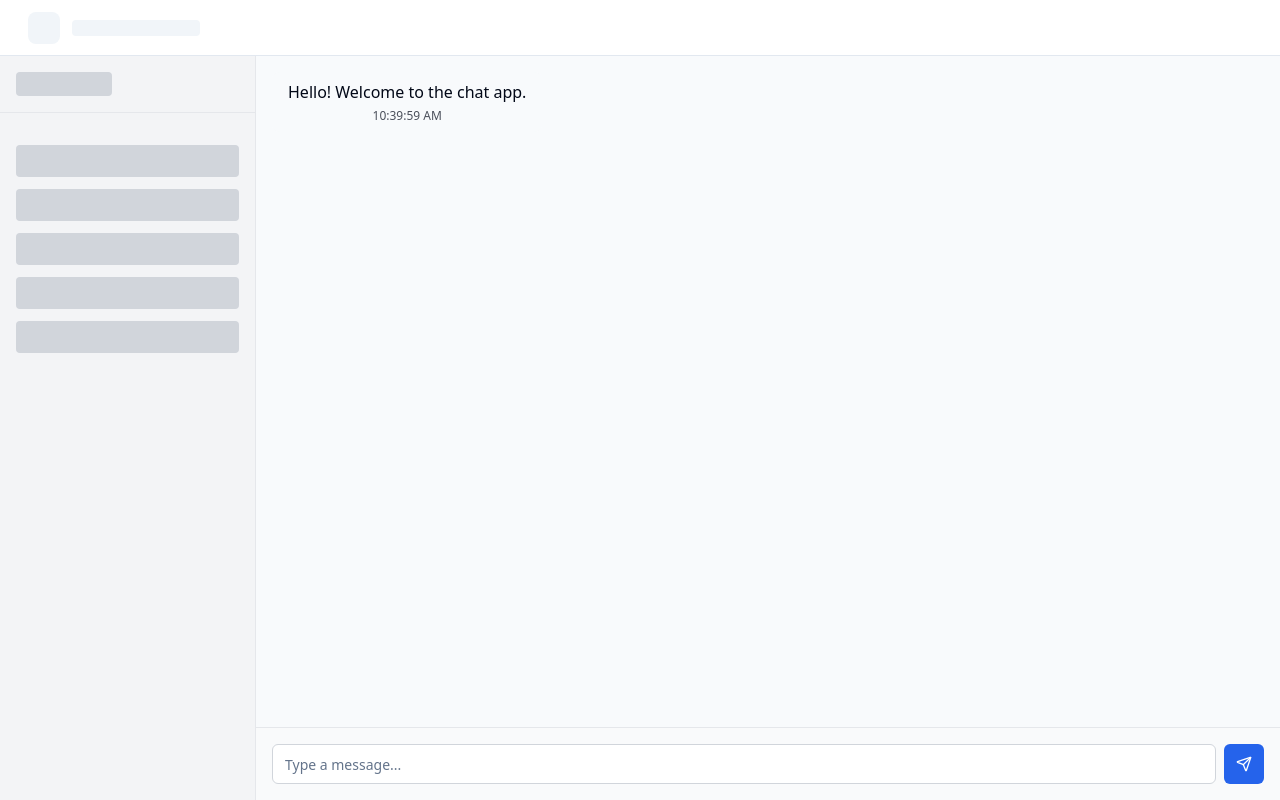
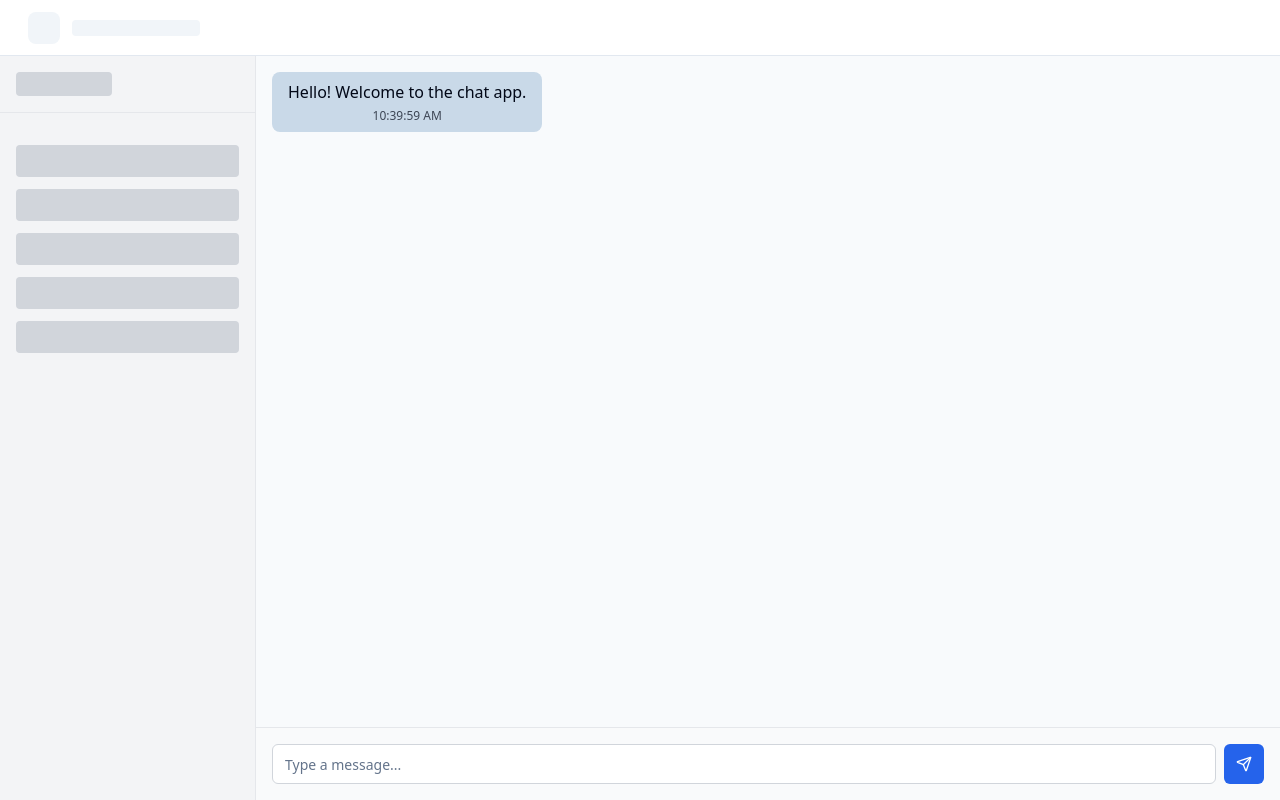
Before and after one commit to KaiyuWei/chat-box, a React (Vite) app in the folder client/: page / in a window 1280 px wide. Built offline with nearby package versions, Linux system fonts and the light colour scheme.

Commit message:
chang bg color of AI message bubble

```diff
--- a/client/postcss.config.js
+++ /dev/null
@@ -1,6 +0,0 @@
-module.exports = {
-  plugins: {
-    tailwindcss: {},
-    autoprefixer: {},
-  },
-}
--- a/client/src/styles.css
+++ b/client/src/styles.css
@@ -23,7 +23,7 @@
     color: hsl(var(--message-user-foreground));
   }
   .bg-message-other {
-    background-color: hsl(var(--message-other));
+    background-color: hsl(var(--message-other)) !important;
   }
   .text-message-other-foreground {
     color: hsl(var(--message-other-foreground));
@@ -46,7 +46,7 @@
   /* Message colors */
   --message-user: 221 83% 53%;
   --message-user-foreground: 210 40% 98%;
-  --message-other: 210 40% 98%;
+  --message-other: 210 40% 85%;
   --message-other-foreground: 222.2 84% 4.9%;
 
   /* Standard color palette */
@@ -100,7 +100,8 @@
     padding: 0 !important;
     height: 100vh;
     width: 100vw;
-    font-family: system-ui, -apple-system, BlinkMacSystemFont, 'Segoe UI', Roboto, sans-serif;
+    font-family: system-ui, -apple-system, BlinkMacSystemFont, "Segoe UI",
+      Roboto, sans-serif;
     -webkit-font-smoothing: antialiased;
     -moz-osx-font-smoothing: grayscale;
     overflow: hidden;
--- a/client/tailwind.config.js
+++ /dev/null
@@ -1,99 +0,0 @@
-/** @type {import('tailwindcss').Config} */
-module.exports = {
-  darkMode: ["class"],
-  content: [
-    "./pages/**/*.{js,jsx}",
-    "./components/**/*.{js,jsx}",
-    "./app/**/*.{js,jsx}",
-    "./src/**/*.{js,jsx}",
-  ],
-  prefix: "",
-  theme: {
-    container: {
-      center: true,
-      padding: "2rem",
-      screens: {
-        "2xl": "1400px",
-      },
-    },
-    extend: {
-      colors: {
-        border: "hsl(var(--border))",
-        input: "hsl(var(--input))",
-        ring: "hsl(var(--ring))",
-        background: "hsl(var(--background))",
-        foreground: "hsl(var(--foreground))",
-
-        // Chat-specific colors
-        "chat-background": "hsl(var(--chat-background))",
-        "chat-secondary": "hsl(var(--chat-secondary))",
-        "chat-accent": "hsl(var(--chat-accent))",
-
-        // Message colors
-        "message-user": "hsl(var(--message-user))",
-        "message-user-foreground": "hsl(var(--message-user-foreground))",
-        "message-other": "hsl(var(--message-other))",
-        "message-other-foreground": "hsl(var(--message-other-foreground))",
-
-        primary: {
-          DEFAULT: "hsl(var(--primary))",
-          foreground: "hsl(var(--primary-foreground))",
-        },
-        secondary: {
-          DEFAULT: "hsl(var(--secondary))",
-          foreground: "hsl(var(--secondary-foreground))",
-        },
-        destructive: {
-          DEFAULT: "hsl(var(--destructive))",
-          foreground: "hsl(var(--destructive-foreground))",
-        },
-        muted: {
-          DEFAULT: "hsl(var(--muted))",
-          foreground: "hsl(var(--muted-foreground))",
-        },
-        accent: {
-          DEFAULT: "hsl(var(--accent))",
-          foreground: "hsl(var(--accent-foreground))",
-        },
-        popover: {
-          DEFAULT: "hsl(var(--popover))",
-          foreground: "hsl(var(--popover-foreground))",
-        },
-        card: {
-          DEFAULT: "hsl(var(--card))",
-          foreground: "hsl(var(--card-foreground))",
-        },
-        sidebar: {
-          DEFAULT: "hsl(var(--sidebar-background))",
-          foreground: "hsl(var(--sidebar-foreground))",
-          primary: "hsl(var(--sidebar-primary))",
-          "primary-foreground": "hsl(var(--sidebar-primary-foreground))",
-          accent: "hsl(var(--sidebar-accent))",
-          "accent-foreground": "hsl(var(--sidebar-accent-foreground))",
-          border: "hsl(var(--sidebar-border))",
-          ring: "hsl(var(--sidebar-ring))",
-        },
-      },
-      borderRadius: {
-        lg: "var(--radius)",
-        md: "calc(var(--radius) - 2px)",
-        sm: "calc(var(--radius) - 4px)",
-      },
-      keyframes: {
-        "accordion-down": {
-          from: { height: "0" },
-          to: { height: "var(--radix-accordion-content-height)" },
-        },
-        "accordion-up": {
-          from: { height: "var(--radix-accordion-content-height)" },
-          to: { height: "0" },
-        },
-      },
-      animation: {
-        "accordion-down": "accordion-down 0.2s ease-out",
-        "accordion-up": "accordion-up 0.2s ease-out",
-      },
-    },
-  },
-  plugins: [],
-}
```
